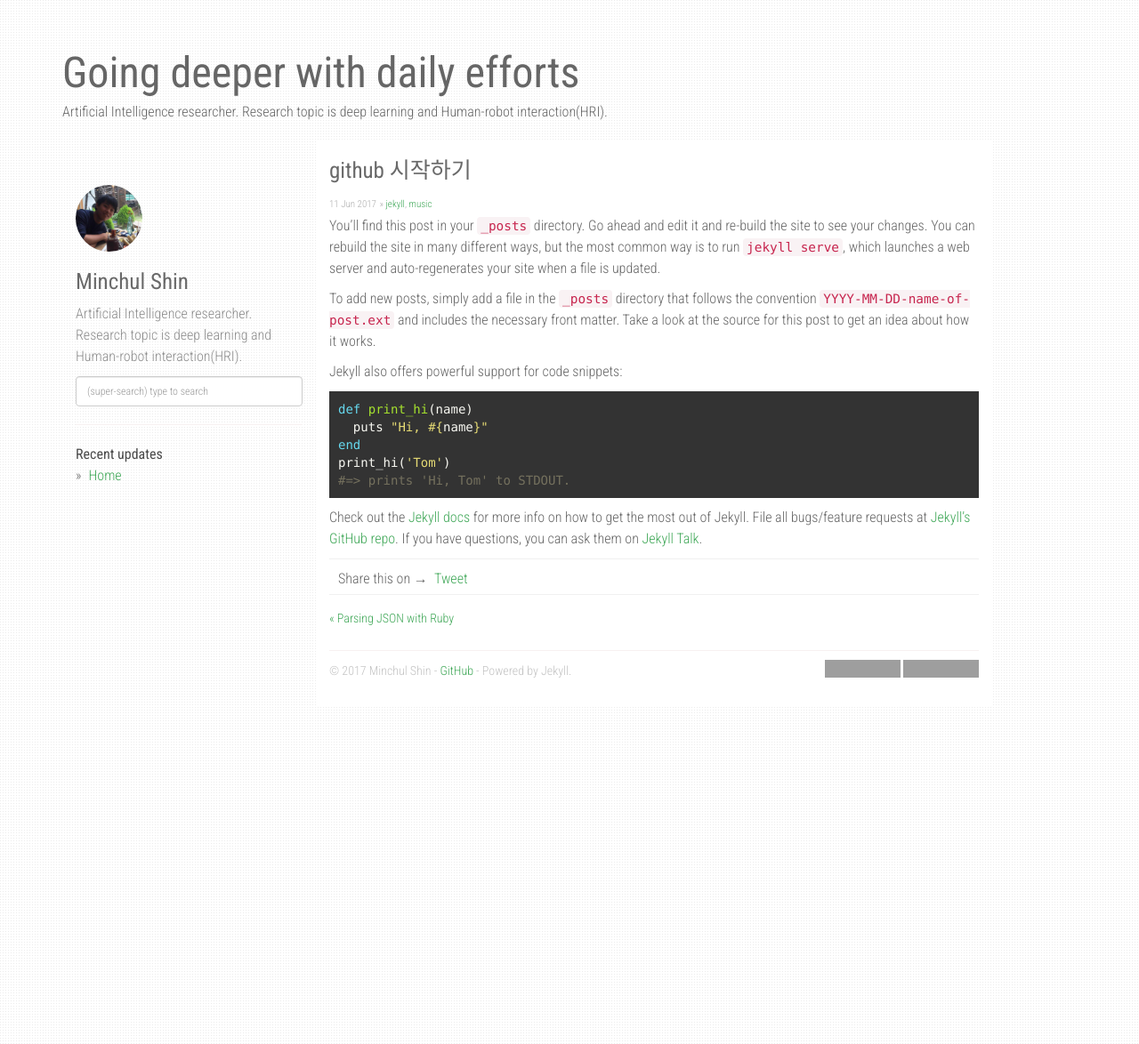
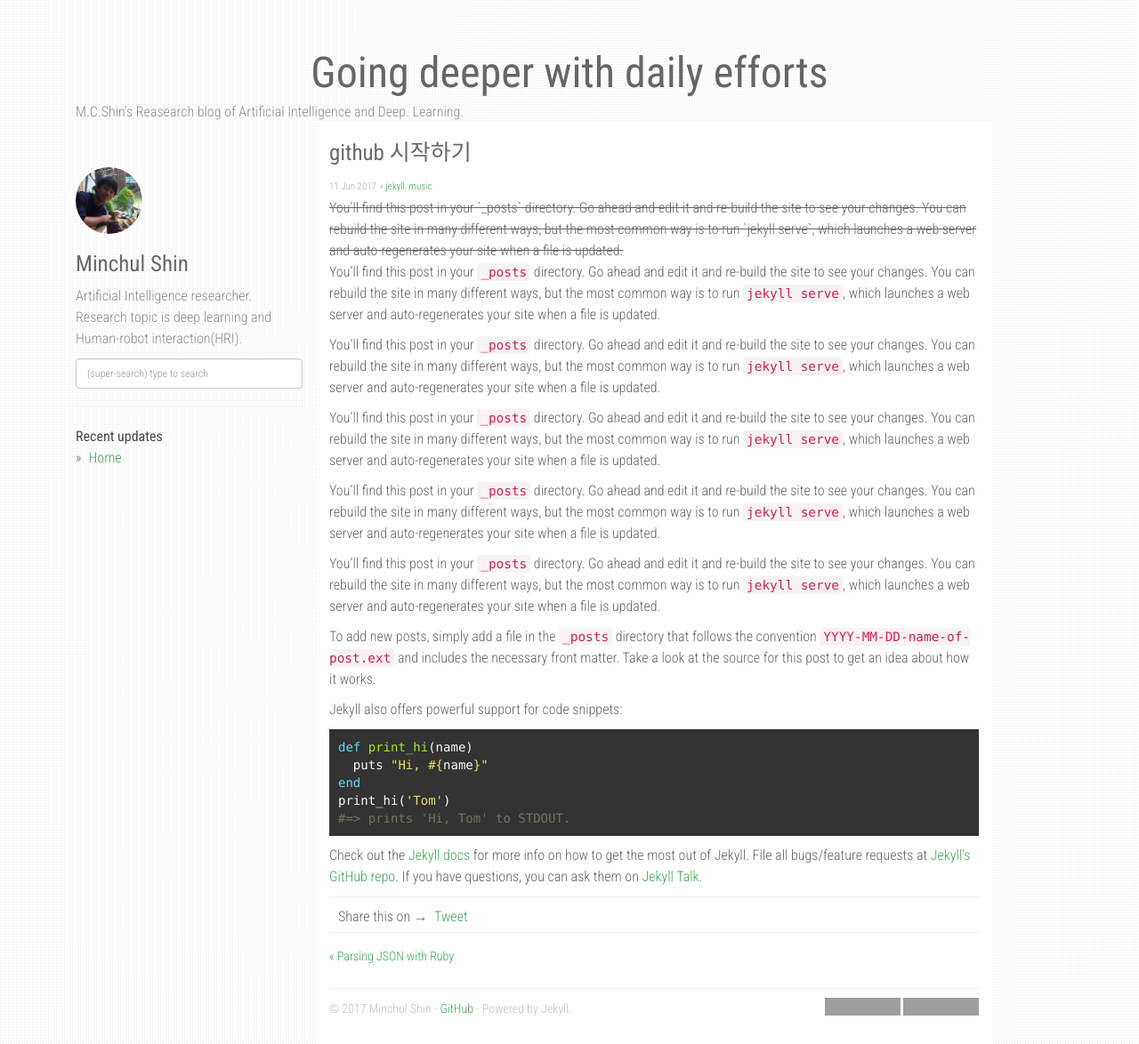
Before and after one commit to nashory/nashory.github.io, a Jekyll site: the page built from _posts/2017-06-11-welcome-to-jekyll.md, in a window 1280 px wide and 1174 px high. Shown: the whole window at 89% size. Built offline with Jekyll 4.4.1, drawn with Linux system fonts in a browser that asks for light colours; nearby versions of some CDN libraries; comment, search, counter and statistics services are not loaded; grey boxes are pictures that could not be loaded.

Commit message:
add profile

```diff
--- a/_config.yml
+++ b/_config.yml
@@ -21,6 +21,7 @@ description: > # this means to ignore newlines until "baseurl:"
   Google search results) and in your feed.xml site description.
 author: Minchul Shin
 about: Artificial Intelligence researcher. Research topic is deep learning and Human-robot interaction(HRI).
+banner-subtitle: M.C.Shin's Reasearch blog of Artificial Intelligence and Deep. Learning.
 github: https://github.com/nashory
 baseurl: "" # the subpath of your site, e.g. /blog
 url: "https://github.com/nashory/nashory.github.io" # the base hostname & protocol for your site, e.g. http://example.com
--- a/_layouts/default.html
+++ b/_layouts/default.html
@@ -112,14 +112,12 @@ layout: compress
   </head>
   <body>
     <div class="container">
-      <div class="banner">
+      <div class="col-sm-12">
         <div class="banner-title">
           Going deeper with daily efforts
         </div>
-      </div>
-      <div class="contents">
-        <div class="profile-about">
-          {{ site.about }}
+        <div class="banner-subtitle">
+          {{ site.banner-subtitle }}
         </div>
       </div>
       <div class="col-sm-3">
--- a/_posts/2017-06-11-welcome-to-jekyll.md
+++ b/_posts/2017-06-11-welcome-to-jekyll.md
@@ -4,6 +4,16 @@ title:  "github 시작하기"
 date:   2017-06-11 21:46:44 +0900
 categories: jekyll music
 ---
+<s>You’ll find this post in your `_posts` directory. Go ahead and edit it and re-build the site to see your changes. You can rebuild the site in many different ways, but the most common way is to run `jekyll serve`, which launches a web server and auto-regenerates your site when a file is updated.</s>
+
+You’ll find this post in your `_posts` directory. Go ahead and edit it and re-build the site to see your changes. You can rebuild the site in many different ways, but the most common way is to run `jekyll serve`, which launches a web server and auto-regenerates your site when a file is updated.
+
+You’ll find this post in your `_posts` directory. Go ahead and edit it and re-build the site to see your changes. You can rebuild the site in many different ways, but the most common way is to run `jekyll serve`, which launches a web server and auto-regenerates your site when a file is updated.
+
+You’ll find this post in your `_posts` directory. Go ahead and edit it and re-build the site to see your changes. You can rebuild the site in many different ways, but the most common way is to run `jekyll serve`, which launches a web server and auto-regenerates your site when a file is updated.
+
+You’ll find this post in your `_posts` directory. Go ahead and edit it and re-build the site to see your changes. You can rebuild the site in many different ways, but the most common way is to run `jekyll serve`, which launches a web server and auto-regenerates your site when a file is updated.
+
 You’ll find this post in your `_posts` directory. Go ahead and edit it and re-build the site to see your changes. You can rebuild the site in many different ways, but the most common way is to run `jekyll serve`, which launches a web server and auto-regenerates your site when a file is updated.
 
 To add new posts, simply add a file in the `_posts` directory that follows the convention `YYYY-MM-DD-name-of-post.ext` and includes the necessary front matter. Take a look at the source for this post to get an idea about how it works.
--- a/assets/css/main.css
+++ b/assets/css/main.css
@@ -82,17 +82,22 @@ footer {
 }
 
 /* Banner */
-div.banner  div.banner-title {
+div.col-sm-12  div.banner-title {
   font-size: 48px;
   font-weight: 500;
   margin-left: auto;
-  text-align: left;
+  text-align: center;
   margin-top: 70px;
   margin-bottom: 20px;
 }
-div.contents {
+div.col-sm-12 div.banner-subtitle {
+  margin-top: 10px;
+  color: #8C8C8C;
+}
+div.col-sm-12 div.contents {
   margin-top: 10px;
   margin-bottom: 20px;
+  text-align: center;
 }
 
 /* Left column */
```
